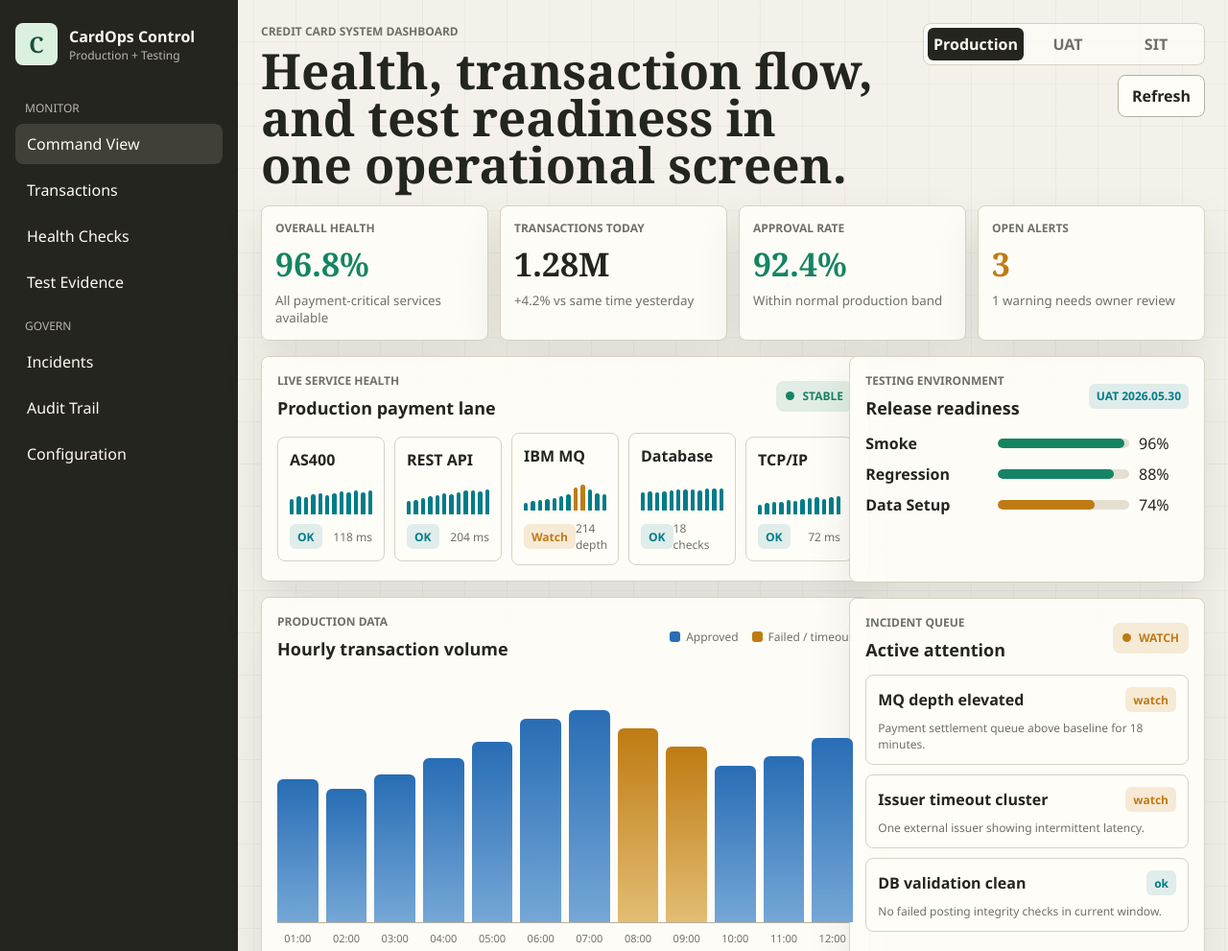
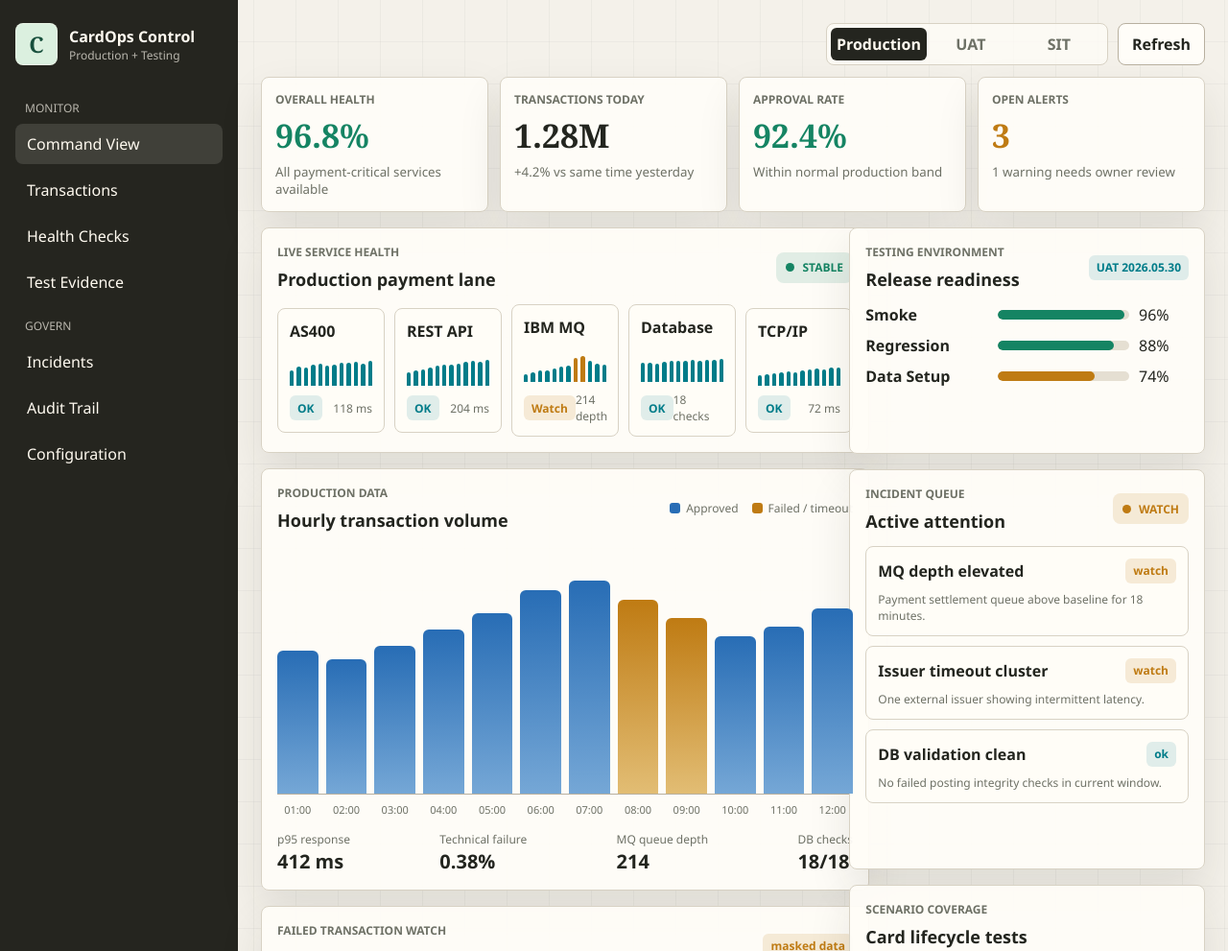
Before and after one commit to wwa-lab/testing-agent, a plain HTML site: page opendesign/mockups/credit-card-dashboard/dashboard.html in a window 1280 px wide. Shown: the top 991 px of the page at 96% size. Drawn offline with Linux system fonts and the light colour scheme.

Commit message:
Remove dashboard header and disable caching

```diff
--- a/opendesign/mockups/credit-card-dashboard/dashboard.html
+++ b/opendesign/mockups/credit-card-dashboard/dashboard.html
@@ -3,6 +3,9 @@
   <head>
     <meta charset="utf-8" />
     <meta name="viewport" content="width=device-width, initial-scale=1" />
+    <meta http-equiv="Cache-Control" content="no-store" />
+    <meta http-equiv="Pragma" content="no-cache" />
+    <meta http-equiv="Expires" content="0" />
     <title>Credit Card Operations Dashboard</title>
     <style>
       :root {
@@ -134,10 +137,10 @@
 
       .topbar {
         display: flex;
-        align-items: flex-start;
-        justify-content: space-between;
+        align-items: center;
+        justify-content: flex-end;
         gap: 18px;
-        margin-bottom: 18px;
+        margin-bottom: 12px;
       }
 
       h1,
@@ -681,10 +684,6 @@
 
       <main class="main">
         <header class="topbar">
-          <div>
-            <p class="eyebrow">Credit Card System Dashboard</p>
-            <h1>Health, transaction flow, and test readiness in one operational screen.</h1>
-          </div>
           <div class="control-strip">
             <div class="segmented" aria-label="Environment">
               <button class="active" data-env="production" type="button">Production</button>
```
